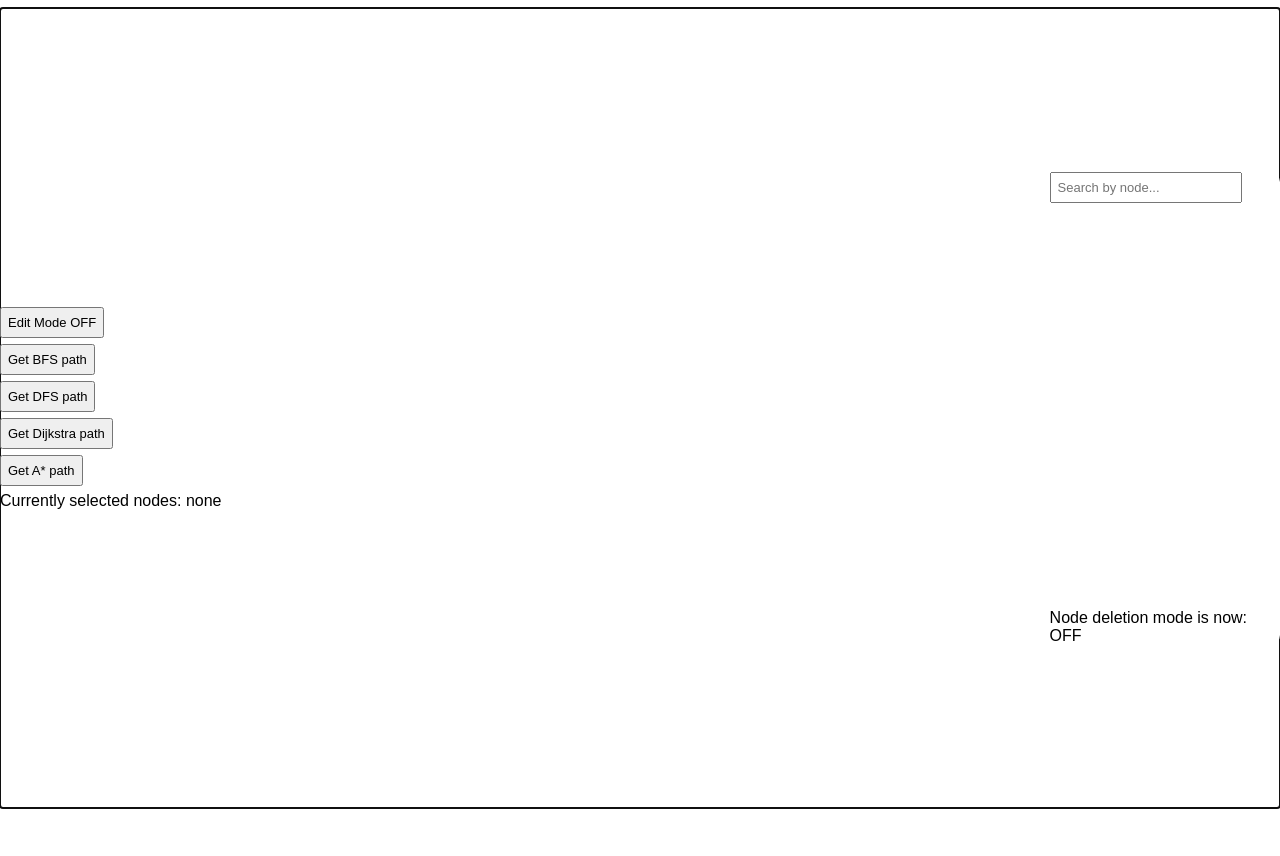
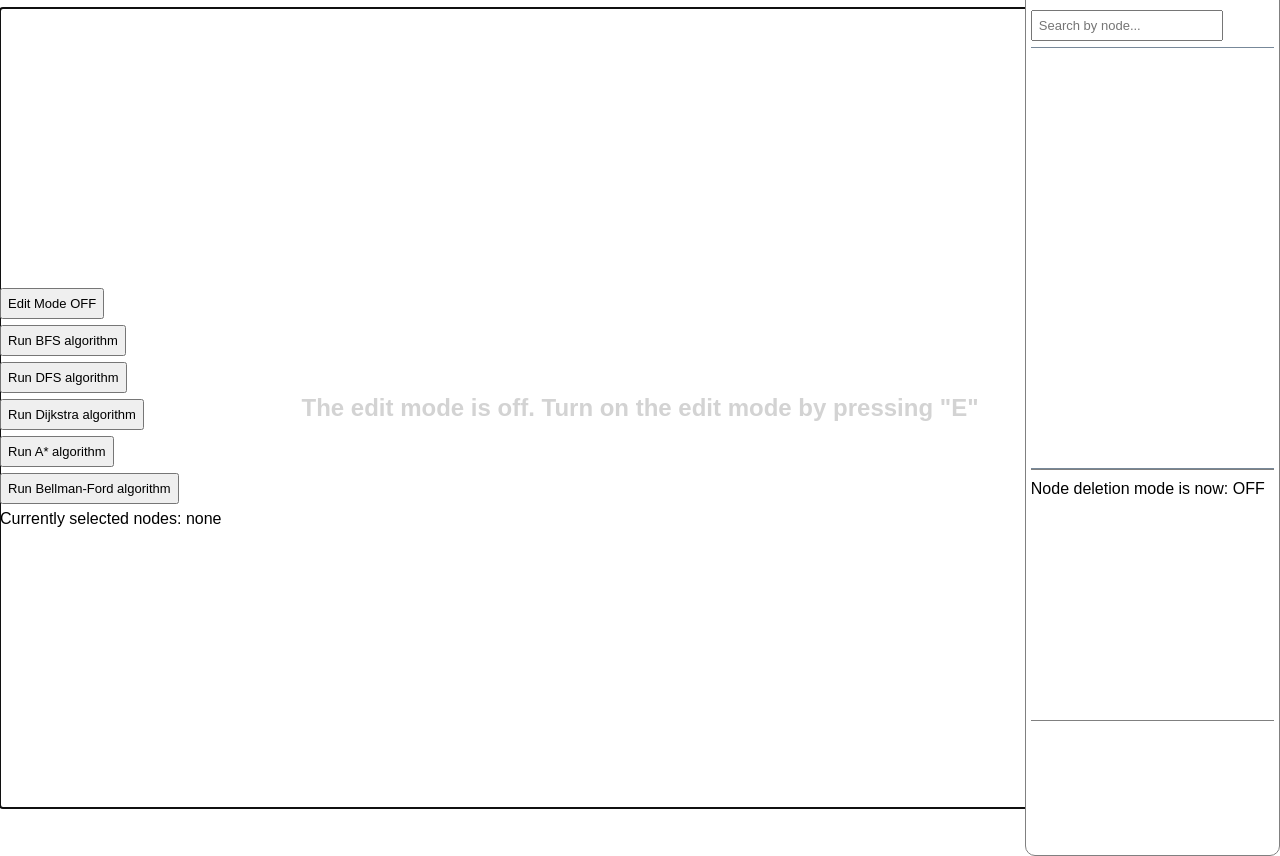
Before and after one commit to timtim40a/graph-algorithms-visualiser, a Next.js app: page / in a window 1280 px wide. Before the commit the page ends 816 px from the top, so only its background shows below. Built offline with nearby package versions, Linux system fonts and the light colour scheme.

Commit message:
v.1.3 - new UI - new animation in the bottom part of the canvas

```diff
--- /dev/null
+++ b/src/components/AnimationElement.tsx
@@ -0,0 +1,21 @@
+import { AnimationElementProps } from "@/app/types"
+import "../styles/AnimationElement.css"
+
+const AnimationElement: React.FC<AnimationElementProps> = ({node, visible, active, weight = ""}) => {
+    return (
+        <div className="animation-element">
+            {visible ?
+                <>
+                <div className="optional">
+                    <label className="arrow-label">{"  —"}</label>
+                    {weight ? <label className="weight-label">{weight}</label> : null}
+                    <label className="arrow-label">{"→  "}</label>
+                </div>
+                <label className={active ? "active node-label" : "node-label"}>{node.toUpperCase() + " "}</label>
+                </>
+            : null}
+        </div>
+    )
+}
+
+export default AnimationElement
--- a/src/components/GraphCanvas.tsx
+++ b/src/components/GraphCanvas.tsx
@@ -1,14 +1,16 @@
-import React, { useState, useEffect, useRef } from "react";
+import React, { useState, useEffect, useRef, ChangeEvent } from "react";
 import "../styles/GraphCanvas.css";
 import GraphNode from "./GraphNode";
 import GraphEdge from "./GraphEdge";
 import { GraphEdgeProps, GraphNodeProps, SearchOrder } from "@/app/types";
 import AdjacencyListInput from "./AdjacencyListInput";
 import AdjacencyListElement from "./AdjacencyListElement";
-import { bfs, dfs, dijkstra, aStarWithEuclidean } from "@/utilities/GraphAlgorithms";
+import { bfs, dfs, dijkstra, aStarWithEuclidean, bellmanFord } from "@/utilities/GraphAlgorithms";
 import useGraphStore from "@/store/useGraphStore";
 import { source } from "framer-motion/client";
 import InformationWindow from "./InformationWindow";
+import AnimationElement from "./AnimationElement";
+import { error } from "console";
 
 type GraphCanvasProps = {
     canvasHeight?: number;
@@ -42,6 +44,8 @@ const GraphCanvas: React.FC<GraphCanvasProps> = ({ canvasHeight = 200, canvasWid
     const { nodes,
             edges,
             isGraphDirected,
+            isGraphCyclic,
+            isGraphNegativeCyclic,
             isAnimationOn,
             addNode,
             removeNode,
@@ -52,6 +56,8 @@ const GraphCanvas: React.FC<GraphCanvasProps> = ({ canvasHeight = 200, canvasWid
             sortEdges,
             switchNodeSelection,
             setIsGraphDirected,
+            setIsGraphCyclic,
+            setIsGraphNegativeCyclic,
             setIsAnimationOn } = useGraphStore();
     const [selectedNodes, setSelectedNodes] = useState<string[]>(["none"]);
     const [isCreatingEdge, setIsCreatingEdge] = useState<boolean>(false);
@@ -60,6 +66,7 @@ const GraphCanvas: React.FC<GraphCanvasProps> = ({ canvasHeight = 200, canvasWid
     const [nodeCounter, setNodeCounter] = useState<number>(0);
     const [message, setMessage] = useState<[string,string]>(["Welcome!","log"]);
     const [adjList, setAdjList] = useState<Map<string, {id: string, weight: number}[]>>(buildAdjacencyList(nodes,edges));
+    const [adjInput, setAdjInput] = useState<string>("");
     const divRef = useRef<HTMLDivElement | null>(null);
 
     const [isAnimationPaused, setIsAnimationPaused] = useState(false);
@@ -182,6 +189,22 @@ const GraphCanvas: React.FC<GraphCanvasProps> = ({ canvasHeight = 200, canvasWid
         return aStarWithEuclidean(sourceID, targetID, nodes, adjList)
     }
 
+    const getBellmanFord = (sourceID: string, targetID: string) => {
+        if (sourceID === targetID) {
+            console.warn("Bellman Ford algorithm requires two nodes selected.");
+            setMessage(["Bellman Ford algorithm requires two nodes selected.", "error"]);
+            return null;
+        }
+        try {
+            setIsGraphNegativeCyclic(false)
+            return bellmanFord(sourceID, targetID, nodes, adjList)
+        } catch (error: any) {
+            setMessage([error.message, "error"])
+            setIsGraphNegativeCyclic(true)
+            return null;
+        }
+    }
+
     const startAnimation = (newSearchOrder : SearchOrder | null) => {
         if (!newSearchOrder) return;
         setSearchOrder(newSearchOrder)
@@ -235,7 +258,9 @@ const GraphCanvas: React.FC<GraphCanvasProps> = ({ canvasHeight = 200, canvasWid
         }
     }
 
-
+    const handleInputChange = (event: ChangeEvent<HTMLInputElement>) => {
+        setAdjInput(event.target.value);
+    }
 
     useEffect(() => {
         if (!isEditModeOn) {
@@ -293,6 +318,7 @@ const GraphCanvas: React.FC<GraphCanvasProps> = ({ canvasHeight = 200, canvasWid
     return (
         <>
             <div id="main" className="canvas" ref={divRef} tabIndex={0} onClick={handleCanvasClick} onKeyDown={handleHotkey}>
+            {nodes.length === 0 ? <label id="info"> {isEditModeOn ? "Click anywhere to place a node" : "The edit mode is off. Turn on the edit mode by pressing \"E\"" } </label> : null}
                 <div className="left-sidebar">
                     <button onClick={toggleEditMode} className={isEditModeOn ? "button pressed" : "button not-pressed"}>{isEditModeOn ? "Edit Mode ON" : "Edit Mode OFF"}</button>
                     <br></br>
@@ -312,19 +338,23 @@ const GraphCanvas: React.FC<GraphCanvasProps> = ({ canvasHeight = 200, canvasWid
                     ) : (
                         <>
                             <button onClick={() => startAnimation(getBfsPath(selectedNodes[selectedNodes.length-1]))}>
-                                Get BFS path
+                                Run BFS algorithm
                             </button>
                             <br></br>
                             <button onClick={() => startAnimation(getDfsPath(selectedNodes[selectedNodes.length-1]))}>
-                                Get DFS path
+                                Run DFS algorithm
                             </button>
                             <br></br>
                             <button onClick={() => startAnimation(getDijPath(selectedNodes[0],selectedNodes[selectedNodes.length-1]))}>
-                                Get Dijkstra path
+                                Run Dijkstra algorithm
                             </button>
                             <br></br>
                             <button onClick={() => startAnimation(getAStarPath(selectedNodes[0],selectedNodes[selectedNodes.length-1]))}>
-                                Get A* path
+                                Run A* algorithm
+                            </button>
+                            <br></br>
+                            <button onClick={() => startAnimation(getBellmanFord(selectedNodes[0],selectedNodes[selectedNodes.length-1]))}>
+                                Run Bellman-Ford algorithm
                             </button>
                             <br></br>
                             {isAnimationOn ? (<>
@@ -354,9 +384,15 @@ const GraphCanvas: React.FC<GraphCanvasProps> = ({ canvasHeight = 200, canvasWid
                     <GraphNode key={node.id} {...node} onClick={() => handleNodeClick(node.id)}/>
                 ))}
                 <div className="right-sidebar">
-                    <AdjacencyListInput />
+                    <div onClick={(event) => {
+                        event.stopPropagation()}}>
+                        <input className="adjacency-list-input"
+                               placeholder="Search by node..."
+                               onChange={handleInputChange}></input>
+                        <br></br>
+                    </div>
                     <div id="adj-list">
-                    {edges.map((edge) => (
+                    {edges.filter((edge) => edge.id.includes(adjInput)).map((edge) => (
                         <AdjacencyListElement key={edge.id + "ale"} edge={{...(edge as GraphEdgeProps)}} editMode={isEditModeOn}/>
                     ))}
                     </div>
@@ -364,8 +400,21 @@ const GraphCanvas: React.FC<GraphCanvasProps> = ({ canvasHeight = 200, canvasWid
                 </div>
                     { isAnimationOn ?
                         <div className="bottom-bar">
-
-
+                            <div className="animation-bar">
+                            {searchOrder?.nodes.map((node) => (
+                                <>
+                                <AnimationElement
+                                    key={"anima"+node}
+                                    node={node}
+                                    visible={animationFrames.slice(0,animationIndex).some(([_, n]) => node === n) || animationIndex === 0}
+                                    active={animationIndex > 0 ? animationFrames[animationIndex-1].includes(node) : false}
+                                    weight={searchOrder.distances ? String(searchOrder.distances.get(node)) : undefined}>
+                                </AnimationElement>
+                                </>
+                            ))}
+                                <p></p>
+                                <p>{searchOrder ? searchOrder.distances : null}</p>
+                            </div>
                         </div>
                     : null}
             </div>
--- a/src/components/InformationWindow.tsx
+++ b/src/components/InformationWindow.tsx
@@ -3,7 +3,7 @@ import "../styles/InformationWindow.css"
 
 const InformationWindow : React.FC<MessageProps> = ({info, inftype}) => {
 
-    return <label key="inf" className={"info-window " + inftype} >{info}</label>
+    return <p key="inf" className={"info-window " + inftype} >{info}</p>
 
 }
 
--- /dev/null
+++ b/src/styles/AnimationElement.css
@@ -0,0 +1,18 @@
+
+.animation-element {
+    display: flex;
+}
+
+.optional {
+    display: inline;
+}
+
+.node-label {
+    font-family: 'Trebuchet MS', 'Lucida Sans Unicode', 'Lucida Grande', 'Lucida Sans', Arial, sans-serif;
+    font-size: x-large;
+}
+
+.active {
+    font-size: xx-large;
+    color: green;
+}
--- a/src/styles/GraphCanvas.css
+++ b/src/styles/GraphCanvas.css
@@ -17,16 +17,39 @@
 
 .right-sidebar {
     position: absolute;
+    justify-content: center;
+    align-items: center;
+    padding: 5px;
+    padding-top: 6vh;
     right: 0px;
     background-color: white;
-    border: 2px gray;
+    border: solid gray;
+    border-width: 1px;
     border-radius: 10px;
-    width: 18vw;
+    width: 19vw;
+    height: 105vh;
 }
 
 .left-sidebar {
     position: absolute;
     left: 0px;
+}
+
+.bottom-bar {
+    position: absolute;
+    width: 100vw;
+    bottom: 0vh;
+    height: 15vh;
+    display: flex;
+    fill: rgba(0,0,0,100);
+}
+
+.animation-bar {
+    display: flex;
+    position: relative;
+    width: auto;
+    margin-left: auto;
+    margin-right: auto;
 }
 
 input,
@@ -37,14 +60,24 @@ button {
     font-size: small;
 }
 
-label {
+label,
+p {
     font-size: medium;
     font-family: Arial, Helvetica, sans-serif;
 }
 
 
 #adj-list {
-    border-radius: 10px;
     overflow: auto;
-    height:400px
+    height: 400px;
+    border: solid lightslategray;
+    border-width: 1px 0px;
+    padding-top: 10px;
+    padding-bottom: 10px;
 }
+
+#info {
+    font-weight: bolder;
+    font-size: x-large;
+    color: lightgray;
+}
--- a/src/styles/InformationWindow.css
+++ b/src/styles/InformationWindow.css
@@ -1,5 +1,9 @@
 .info-window {
-    border: 2px gray;
-    border-radius: 5px;
+    border: solid gray;
+    border-width: 1px 0px;
+    padding: 10px 0px 0px 0px;
+    margin: 0px 0px 0px 0px;
     width: inherit;
+    height: 30vh;
+    overflow: auto;
 }
--- a/src/styles/globals.css
+++ b/src/styles/globals.css
@@ -19,6 +19,9 @@ body {
   color: var(--foreground);
   background: var(--background);
   font-family: Arial, Helvetica, sans-serif;
+  width: 100vw;
+  height: 100vh;
+  overflow: hidden;
 }
 
 @layer utilities {
```
Also changed, not shown: src/app/types.tsx (+9 -2 lines), src/store/useGraphStore.ts (+12 -0 lines), src/utilities/GraphAlgorithms.ts (+90 -29 lines).
